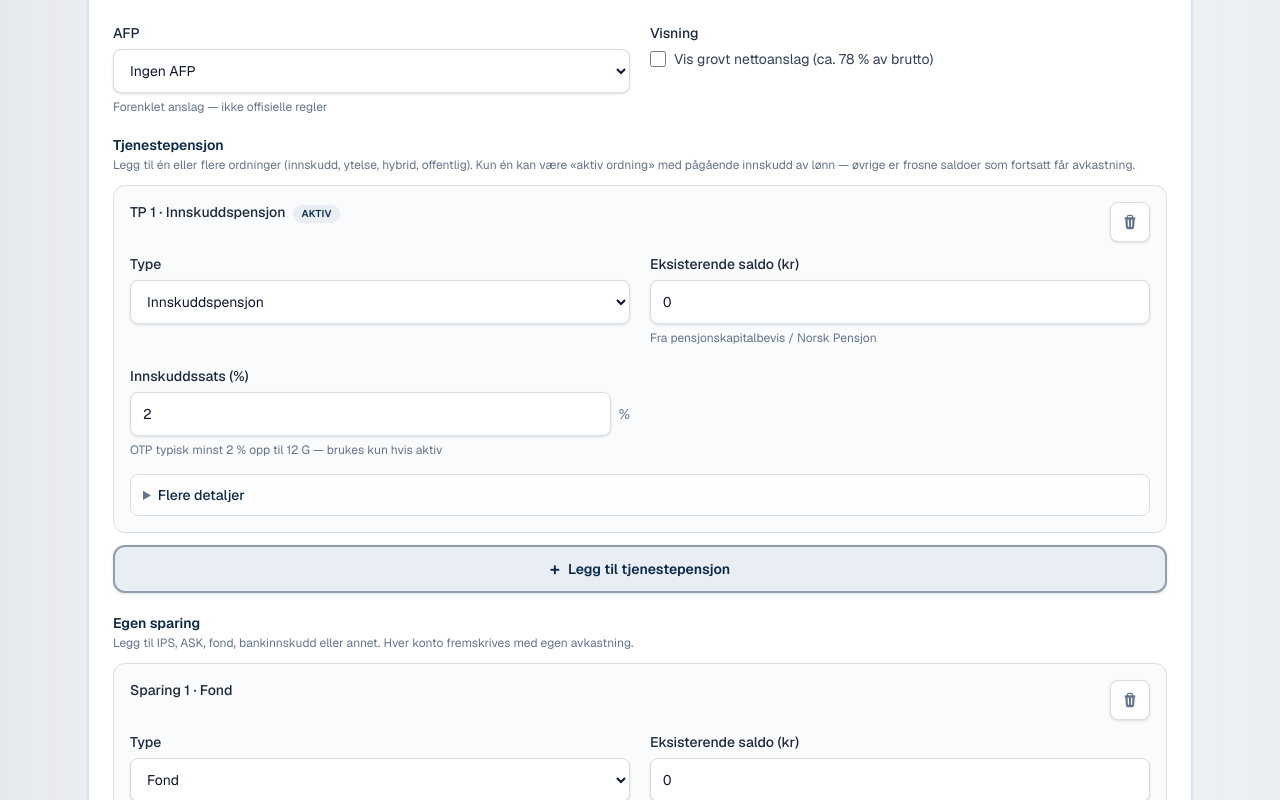
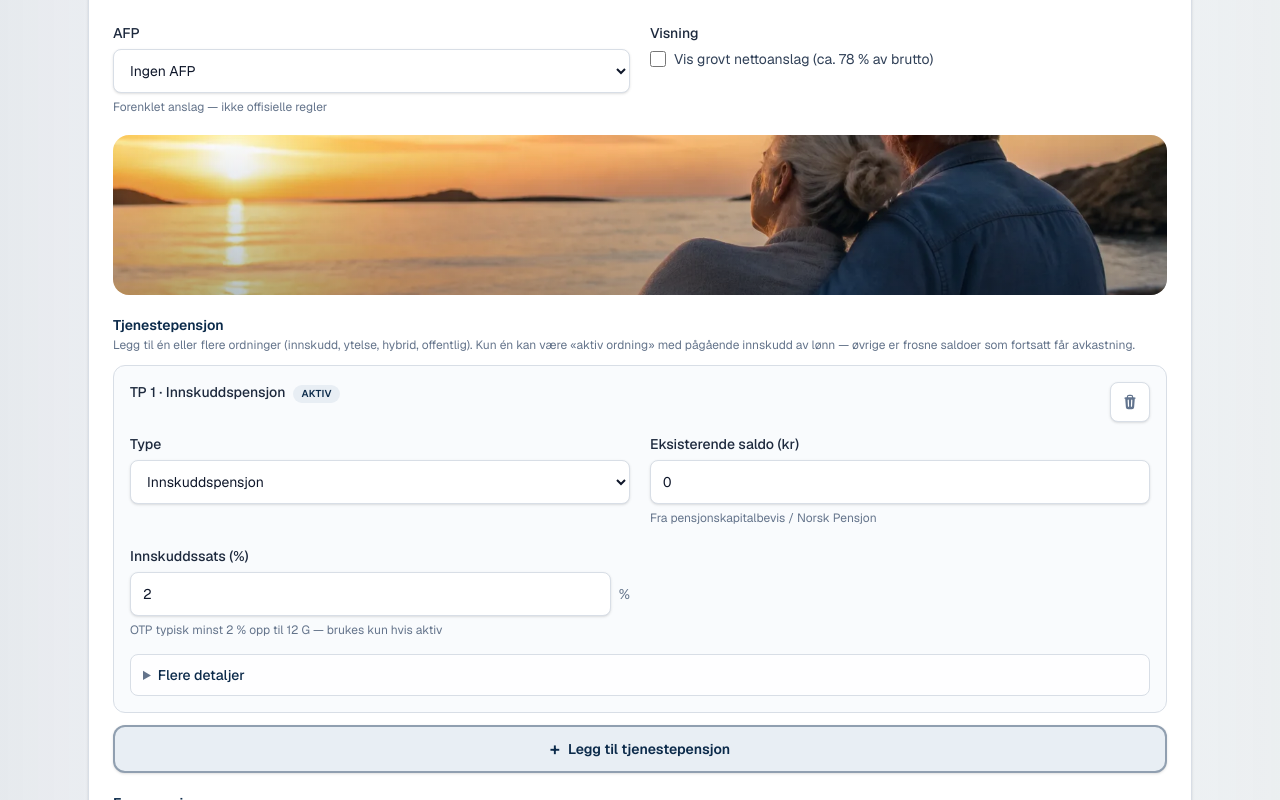
Before and after one commit to jonasc3-cyber/pensjonskalkulator, a Next.js app: page / in a window 1280 px wide. Shown: the part 840-1640 px from the top of the page. Built offline with nearby package versions, Linux system fonts and the light colour scheme.

Commit message:
Legg til skillebånd; bytt spare-bilde til solnedgang
Tynne fotobånd mellom seksjoner. Spare-skille bruker strand/solnedgang (par) i stedet for mynter; hjem-bildet beholdes.

```diff
--- a/app/om/page.tsx
+++ b/app/om/page.tsx
@@ -36,7 +36,7 @@ function OmCard({
   );
 }
 
-function SubHeading({ children }: { children: React.ReactNode }) {
+function SubHeading({ children }: { children: ReactNode }) {
   return (
     <h3 className="text-sm font-semibold uppercase tracking-wide text-muted-foreground">
       {children}
--- a/components/Calculator.tsx
+++ b/components/Calculator.tsx
@@ -17,6 +17,7 @@ import { ResultsPanel } from "./ResultsPanel";
 import { GoalSeekPanel } from "./GoalSeekPanel";
 import { CohortWarning } from "./CohortWarning";
 import { StickyMiniResult } from "./StickyMiniResult";
+import { SectionDivider } from "./SectionDivider";
 
 const PERSIST_DEBOUNCE_MS = 250;
 
@@ -116,6 +117,7 @@ export function Calculator() {
       />
       <AssumptionsPanel values={values} onChange={onChange} />
       <CohortWarning birthYear={values.birthYear} alert={false} />
+      <SectionDivider src="/divider-home.webp" />
       <ResultsPanel result={result} showNet={values.showNet} />
       <GoalSeekPanel values={values} result={result} />
       <StickyMiniResult baseMonthly={result.scenarios.base.totalMonthly} />
--- a/components/InputsPanel.tsx
+++ b/components/InputsPanel.tsx
@@ -7,6 +7,7 @@ import { TpAccounts } from "./TpAccounts";
 import type { CalculatorInputs } from "@/lib/pension/types";
 import { CURRENT_YEAR } from "@/lib/constants";
 import { CohortWarning } from "./CohortWarning";
+import { SectionDivider } from "./SectionDivider";
 
 type Props = {
   values: CalculatorInputs;
@@ -174,6 +175,11 @@ export function InputsPanel({
           </label>
         </Field>
 
+        <SectionDivider
+          src="/divider-savings.webp"
+          className="sm:col-span-2"
+        />
+
         <TpAccounts
           accounts={values.tpAccounts}
           onChange={(tpAccounts) => onChange("tpAccounts", tpAccounts)}
--- /dev/null
+++ b/components/SectionDivider.tsx
@@ -0,0 +1,41 @@
+import Image from "next/image";
+
+type Props = {
+  src: string;
+  /** Decorative by default — leave empty. */
+  alt?: string;
+  className?: string;
+  /** Light navy fade; on by default. */
+  overlay?: boolean;
+};
+
+/**
+ * Thin photo band between form sections — not a full-page background.
+ */
+export function SectionDivider({
+  src,
+  alt = "",
+  className = "",
+  overlay = true,
+}: Props) {
+  return (
+    <div
+      className={`relative h-[120px] overflow-hidden rounded-2xl sm:h-[160px] ${className}`}
+      aria-hidden
+    >
+      <Image
+        src={src}
+        alt={alt}
+        fill
+        sizes="(max-width: 768px) 100vw, 900px"
+        className="object-cover object-center"
+      />
+      {overlay ? (
+        <div
+          className="pointer-events-none absolute inset-0 bg-gradient-to-t from-primary/30 to-transparent"
+          aria-hidden
+        />
+      ) : null}
+    </div>
+  );
+}
```
Also changed, not shown: public/divider-home.webp (added), public/divider-savings.webp (added).
